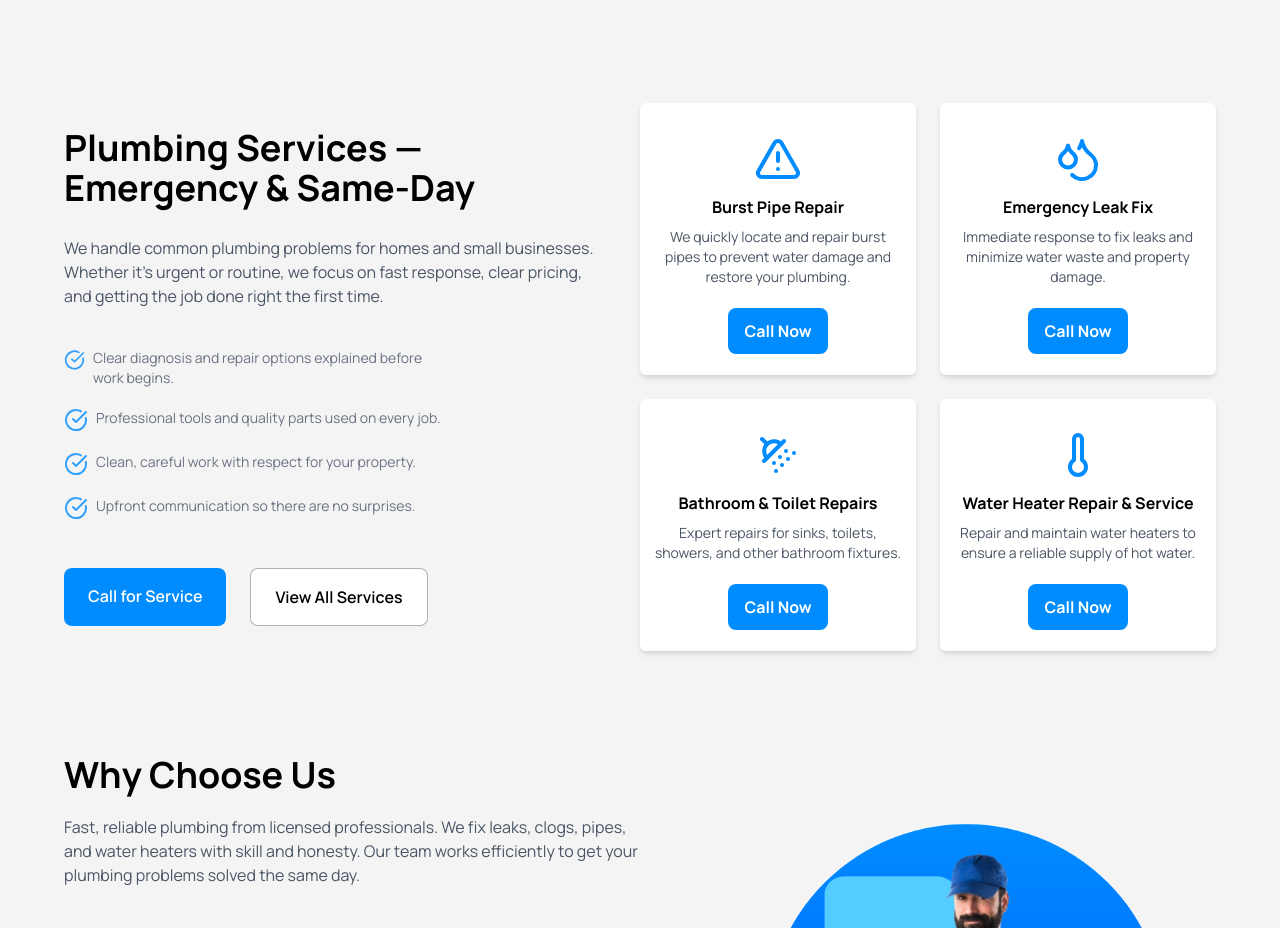
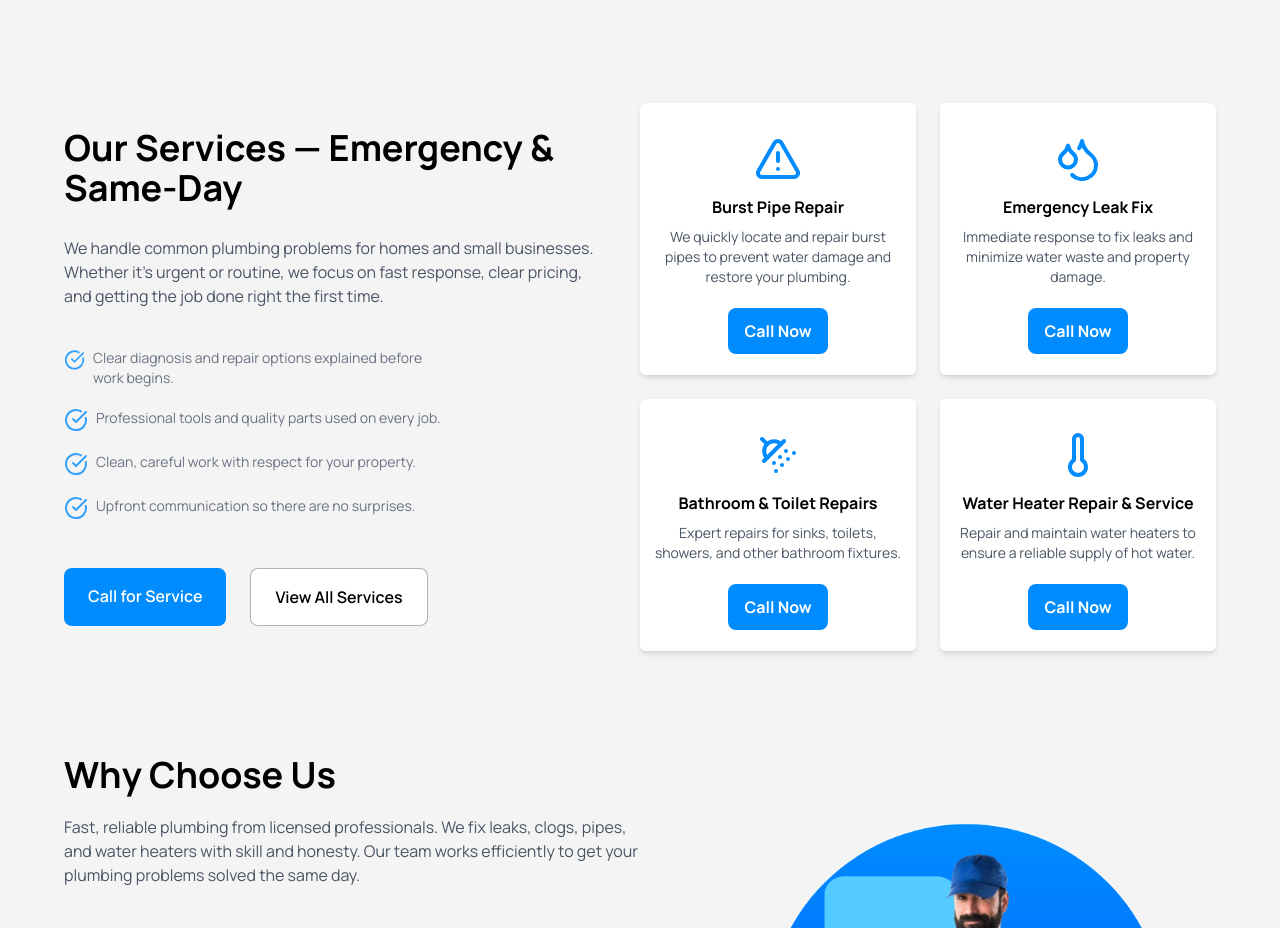
Before and after one commit to ammarr80/Chicago-Plumbing, a React (Vite) app: page / in a window 1280 px wide. Shown: the part 903-1831 px from the top of the page. Built offline with nearby package versions, Linux system fonts and the light colour scheme.

Commit message:
changed the heading's text

```diff
--- a/src/components/Services.jsx
+++ b/src/components/Services.jsx
@@ -15,8 +15,8 @@ export default function Services() {
         className="max-w-[90%] mx-auto grid  xl:grid-cols-2 gap-0 md:gap-8  xl:gap-0  lg:items-center grid-cols-1  "
       >
         <div className="mb-14 md:mb-0">
-          <h2 className="font-bold text-4xl mb-7 max-w-[20ch]">
-            Plumbing Services — Emergency & Same-Day
+          <h2 className="font-bold text-4xl mb-7 max-sm:max-w-[15ch]">
+            Our Services — Emergency & Same-Day
           </h2>
           <p className="text-gray-600 xl:max-w-[56ch] leading-normal text-base mb-10">
             We handle common plumbing problems for homes and small businesses.
```
